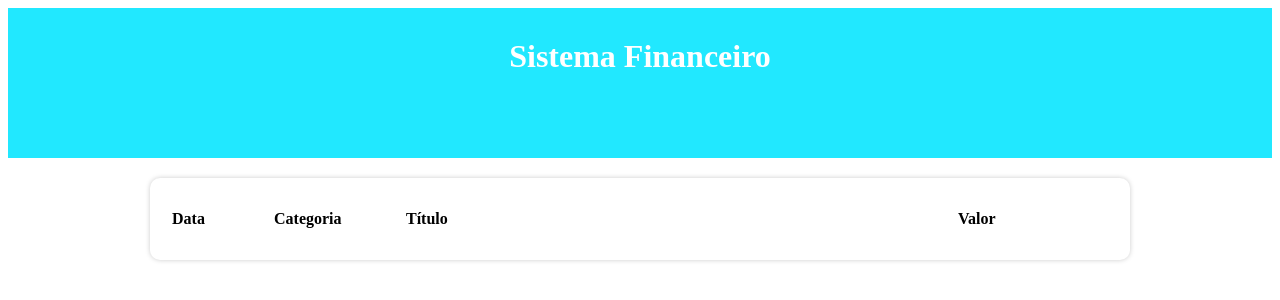
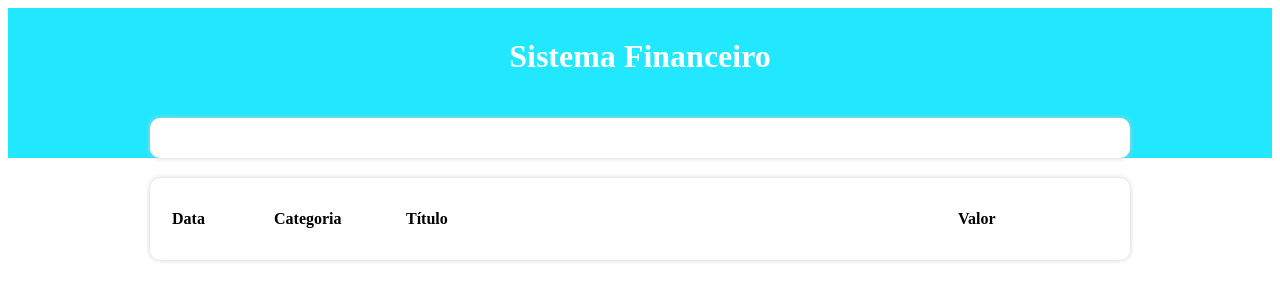
Before and after one commit to higucavalcanti/Finance_System_TS, a React (Create React App) app in the folder expense_tracker/: page / in a window 1280 px wide. Shown: the top 300 px of the page. Built offline with nearby package versions, Linux system fonts and the light colour scheme.

Commit message:
Importando o componente para a Tela (App.tsx)

```diff
--- a/expense_tracker/src/App.tsx
+++ b/expense_tracker/src/App.tsx
@@ -4,6 +4,7 @@ import { items } from './data/items';
 import { FilterListByMonth, getCurrentMonth } from './helpers/dateFilter';
 import { Item } from './types/Item';
 import { TableArea } from './components/TableArea';
+import { InfoArea } from './components/TableArea/InfoArea';
 
 const App = () => {
   const [list, setList] = useState(items);
@@ -21,7 +22,7 @@ const App = () => {
       </C.Header>
       <C.Body>
 
-        {/* Área de informações */}
+        <InfoArea />
 
         {/* Área de inserção */}
 
```
